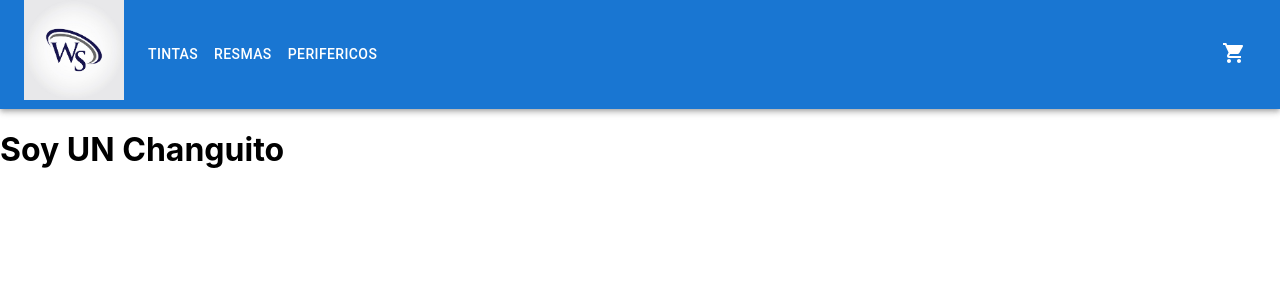
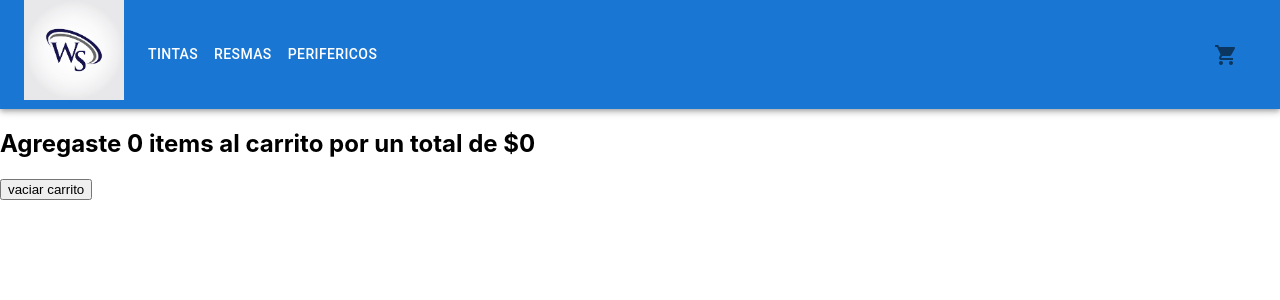
Before and after one commit to Aerovent2/heffel-ecomerce, a React (Create React App) app: page /cart in a window 1280 px wide. Shown: the top 300 px of the page. Built offline with nearby package versions, Linux system fonts and the light colour scheme.

Commit message:
clase9-context

```diff
--- a/src/App.jsx
+++ b/src/App.jsx
@@ -5,10 +5,12 @@ import ItemDetailContainer from "./containers/ItemDetailContainer"
 import Cart from "./components/Cart";
 import NotFound from "./components/NotFound";
 import { BrowserRouter, Route, Routes } from "react-router-dom";
+import CustomProvider from "./context/CartContext";
 
 const App = ()=>{
   return(
     <BrowserRouter>
+      <CustomProvider>
         <NavBar/>
         <Routes>
           <Route path="/" element={<ItemListContainer color="aquamarine" tamanio={48} greeting="Bienvenido"/>}/>
@@ -17,6 +19,7 @@ const App = ()=>{
           <Route path="/cart" element={<Cart></Cart>}/>
           <Route path="*" element={<NotFound></NotFound>}/>
         </Routes>
+      </CustomProvider>
     </BrowserRouter>)
 }
 
--- a/src/components/Cart.jsx
+++ b/src/components/Cart.jsx
@@ -1,8 +1,25 @@
+import { useContext } from 'react';
+import { contexto } from '../context/CartContext';
 
 
 const Cart = ()=>{
+    const {itemsCarrito,sumaCarrito,borrarCarrito,quitarItem} =useContext(contexto)
 
-    return <h1>Soy UN Changuito </h1>
+    const vacia =()=>{
+        borrarCarrito()
+    }
+    const quita=(e)=>{
+        quitarItem(e.target.id)
+        }
+    return(<>
+        {itemsCarrito.map((item,i) =>{
+            return (<div key={item.id}> <p>{item.cantidad}{item.item}  {item.precio} subtotal {item.cantidad*item.precio}
+            </p><button id={item.id} onClick={quita}>X</button> </div> )})
+        }
+        <h2>Agregaste {sumaCarrito.cantidad} items al carrito por un total de <span>${sumaCarrito.precio}</span></h2>
+    <button onClick={vacia}>vaciar carrito</button>
+
+    </>)
 }
 
 export default Cart
--- a/src/components/CartWidget.jsx
+++ b/src/components/CartWidget.jsx
@@ -1,8 +1,31 @@
+import * as React from 'react';
+import Badge from '@mui/material/Badge';
+import { styled } from '@mui/material/styles';
+import IconButton from '@mui/material/IconButton';
 import ShoppingCartIcon from '@mui/icons-material/ShoppingCart';
 
+import { useContext } from 'react';
+import { contexto } from '../context/CartContext';
+
+
 const CartWidget = ()=>{
+    const {sumaCarrito} =useContext(contexto)
+
+    const StyledBadge = styled(Badge)(({ theme }) => ({
+        '& .MuiBadge-badge': {
+            right: -3,
+            top: 13,
+            border: `2px solid ${theme.palette.background.paper}`,
+            padding: '0 4px',
+        },
+    }));
+
     return (
-        <ShoppingCartIcon/>
+        <IconButton aria-label="cart">
+            <StyledBadge badgeContent={sumaCarrito.cantidad} color="secondary">
+                <ShoppingCartIcon />
+            </StyledBadge>
+        </IconButton>
     )
 }
 
--- a/src/components/ItemCount.jsx
+++ b/src/components/ItemCount.jsx
@@ -31,7 +31,7 @@ const ItemCount = ({item, initial, onAdd})=>{
     };
 
     const add = ()=>{
-        onAdd(contador, item.id)
+        onAdd(contador)
     }
 //---------Render--------------------------------------------------------------
     return (
--- a/src/components/ItemDetail.jsx
+++ b/src/components/ItemDetail.jsx
@@ -6,22 +6,23 @@ import Typography from '@mui/material/Typography';
 import { Link } from 'react-router-dom';
 import {  Button, Container } from '@mui/material';
 import ItemCount from './ItemCount';
-import { useState } from 'react';
+import { useState, useContext } from 'react';
+import { contexto } from '../context/CartContext';
+
 
 const ItemDetail = ({item})=>{
 
+    const {agregarItem,} =useContext(contexto)
     const [clicked, setClicked] = useState(false)
-    const onAdd =(contador, id)=>{
-    let itemsParaElCarrito=[contador,id]
 
-    setClicked(true)
-        console.log(`estas comprando ${contador} productos con id ${id}` )
-        console.log(itemsParaElCarrito)
-
+    const onAdd =(contador)=>{
+                agregarItem({cantidad:contador,id:item.id,item:item.title, precio:item.price})
+                setClicked(true)
     }
 
     return(
         <Container>
+
             <Card sx={{ minWidth: 275 }}>
                 <CardContent>
                     <Typography sx={{ fontSize: 14 }} color="text.secondary" gutterBottom>
@@ -38,7 +39,6 @@ const ItemDetail = ({item})=>{
                 <CardActions>
                     {clicked ? <Link to="/cart"><Button>Ir Al Carrito</Button></Link>
                     :<ItemCount initial={1} item={item} onAdd={onAdd}></ItemCount>}
-
                 </CardActions>
             </Card>
         </Container>
--- /dev/null
+++ b/src/context/CartContext.jsx
@@ -0,0 +1,62 @@
+import { createContext, useState, useEffect } from "react";
+export const contexto = createContext();
+const {Provider} = contexto;
+
+
+
+const CustomProvider = ({children})=>{
+    const [itemsCarrito,setItemsCarrito] =useState([])
+    const [sumaCarrito,setSumaCarrito] =useState(0)
+
+    useEffect(() => {
+        cantidadItems()
+    }, [itemsCarrito])
+
+    const agregarItem = (item)=>{
+        if (itemExiste(item.id)){
+            const index = itemsCarrito.findIndex(itemE => itemE.id ===item.id)
+            const modificado =[...itemsCarrito]
+            modificado[index].cantidad= modificado[index].cantidad +item.cantidad
+            setItemsCarrito(modificado)
+        }
+        else{
+            setItemsCarrito([...itemsCarrito,item])
+        }
+    };
+
+    const quitarItem =(idCarrito)=>{
+        let actualizado =itemsCarrito.filter((item) => item.id !== Number(idCarrito) )
+        setItemsCarrito(actualizado)
+    };
+
+    const cantidadItems =()=>{
+        let cantidad= 0
+        let sumaPrecio = 0
+        itemsCarrito.forEach(item => {
+            cantidad = cantidad +item.cantidad;
+            sumaPrecio = sumaPrecio +(item.cantidad * item.precio)
+        });
+        setSumaCarrito({cantidad:cantidad,precio:sumaPrecio})
+        return sumaCarrito
+    };
+
+    const itemExiste =(id)=>{
+        let encontrado = itemsCarrito.find(item =>item.id === id)
+        if (encontrado !== undefined){
+            return true
+        }
+        else{
+            return false}
+    }
+    const borrarCarrito= ()=>{
+        setItemsCarrito([])
+    };
+
+    const values={itemsCarrito,agregarItem,sumaCarrito,borrarCarrito,quitarItem}
+
+    return (<Provider value={values} >
+        {children}
+    </Provider>)
+}
+
+export default CustomProvider
```
Also changed, not shown: src/components/Item.jsx (+1 -8 lines). Lines whose indentation alone changed are shown as unchanged.
